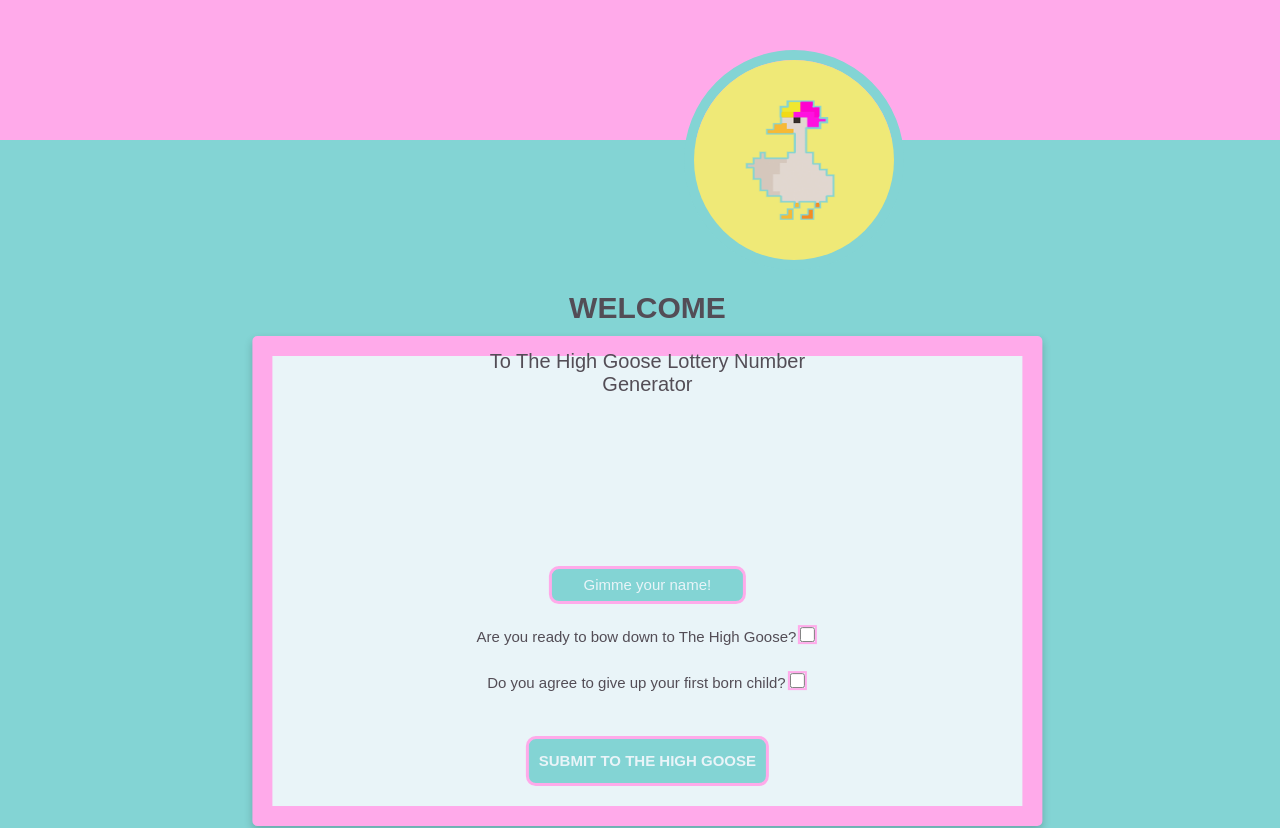
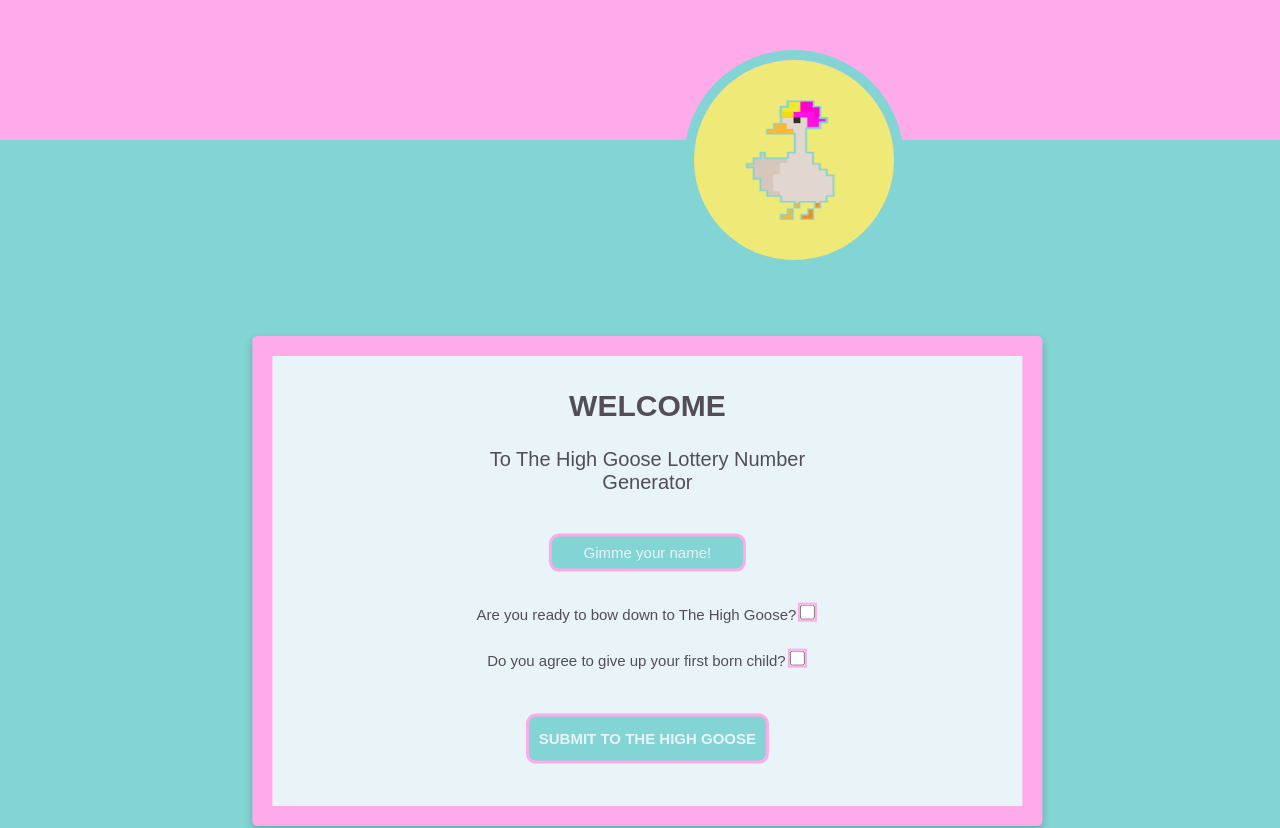
Before and after one commit to veepgoose/GooseLotteryGen, a React (Create React App) app in the folder lotto/: page / in a window 1280 px wide. Shown: the top 828 px of the page. Built offline with nearby package versions, Linux system fonts and the light colour scheme.

Commit message:
Styling corrected on desktop version

```diff
--- a/lotto/src/Components/LotteryGenerator.css
+++ b/lotto/src/Components/LotteryGenerator.css
@@ -1,11 +1,18 @@
+.welcome {
+   padding-top: 20%;
+
+}
+
+
+
 .name-input {
     width: 50%;
     height: 30px;
     border: solid #FFAAEA;
     border-radius: 10px;
     outline: none;
-    margin-top: 150px;
-    margin-bottom: 20px;
+    margin-top: 20px;
+    margin-bottom: 30px;
     font-size: 15px;
     text-align: center;
     background-color: #83D4D4;
```
